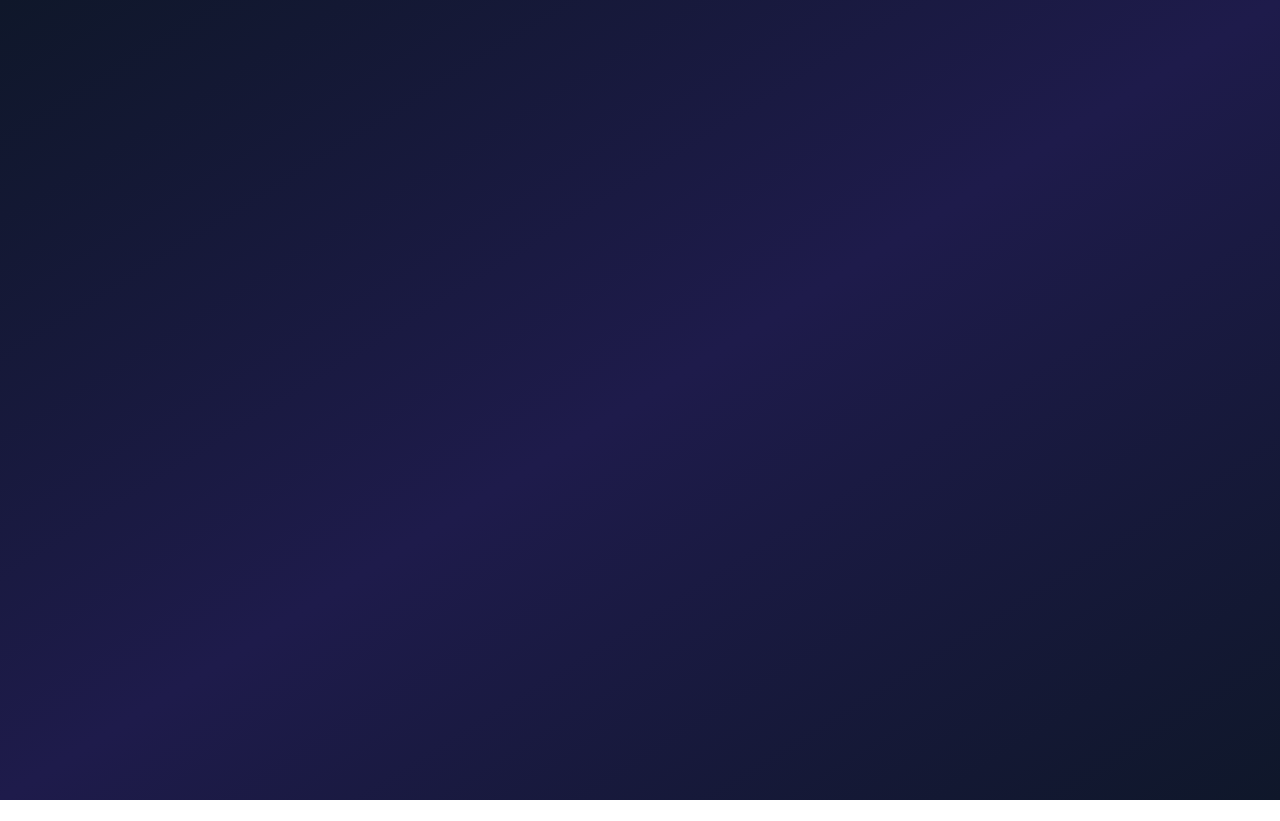
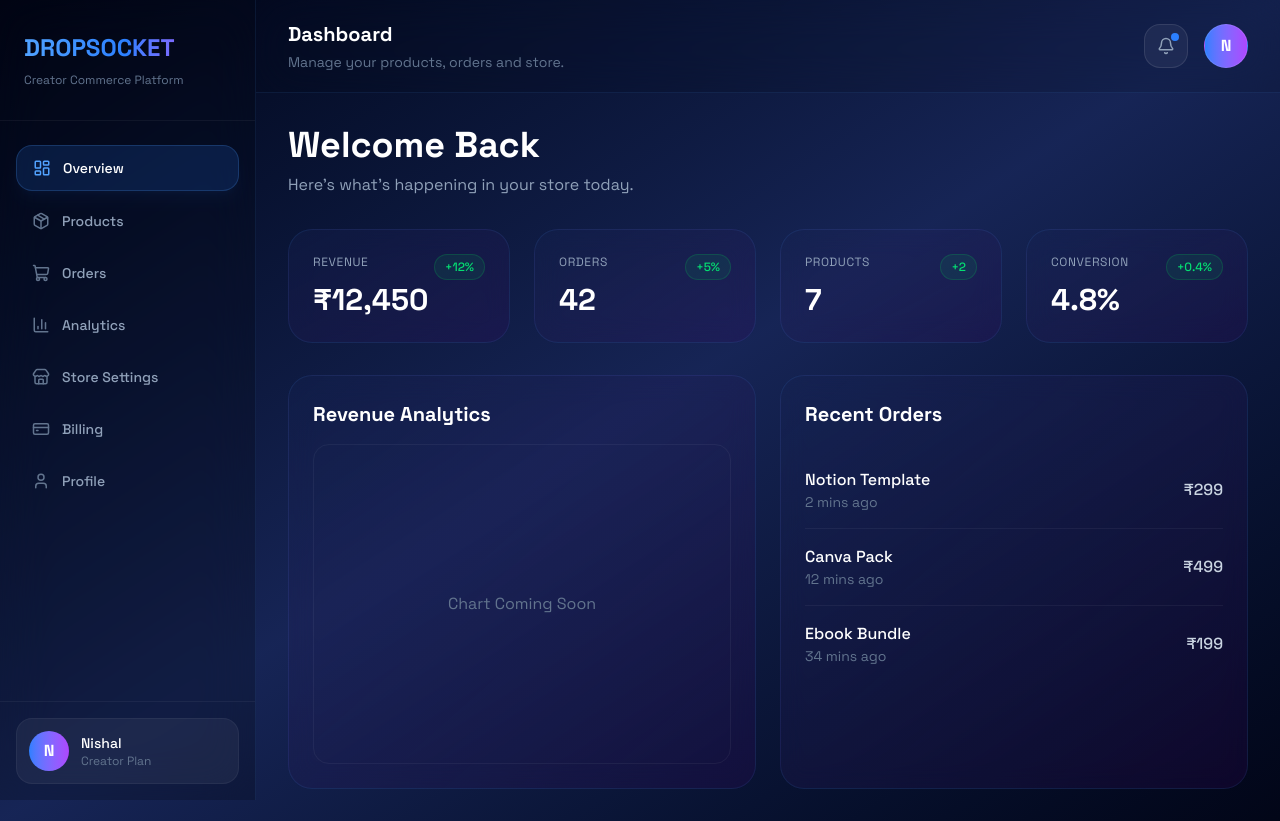
Before and after one commit to nishalcode0/dropsocket, a React (Vite) app in the folder frontend/: page /dashboard in a window 1280 px wide. Before the commit this address had no page. Before the commit the page ends 800 px from the top, so only its background shows below. Built offline with nearby package versions, Linux system fonts and the light colour scheme.

Commit message:
Finished creating the Dashboard for the SaaS

```diff
--- a/frontend/package.json
+++ b/frontend/package.json
@@ -12,7 +12,7 @@
   "dependencies": {
     "@tailwindcss/vite": "^4.3.0",
     "axios": "^1.16.1",
-    "lucide-react": "^1.16.0",
+    "lucide-react": "^1.17.0",
     "react": "^19.2.6",
     "react-dom": "^19.2.6",
     "react-hot-toast": "^2.6.0",
--- a/frontend/src/App.jsx
+++ b/frontend/src/App.jsx
@@ -4,6 +4,7 @@ import LandingPage from './pages/LandingPage.jsx'
 import PrivacyPolicy from './pages/PrivacyPolicy.jsx'
 import TermsOfService from './pages/TermsOfService.jsx'
 import BetaAccess from './pages/BetaAccess.jsx';
+import Dashboard from './pages/dashboard/Dashboard.jsx'
 
 export default function App(){
   return (
@@ -13,6 +14,7 @@ export default function App(){
         <Route path="/privacy" element={<PrivacyPolicy />} />
         <Route path="/terms" element={<TermsOfService />} />
         <Route path="/beta-access" element={<BetaAccess />} />
+        <Route path="/dashboard" element={<Dashboard />} />
       </Routes>
     </BrowserRouter>
   )
--- a/frontend/src/components/dashboard/DashboardHome.jsx
+++ b/frontend/src/components/dashboard/DashboardHome.jsx
@@ -0,0 +1,123 @@
+import DashboardLayout from './DashboardLayout';
+import DashboardStats from './DashboardStats';
+
+export default function DashboardHome() {
+  const recentOrders = [
+    {
+      product: 'Notion Template',
+      amount: '₹299',
+      time: '2 mins ago',
+    },
+    {
+      product: 'Canva Pack',
+      amount: '₹499',
+      time: '12 mins ago',
+    },
+    {
+      product: 'Ebook Bundle',
+      amount: '₹199',
+      time: '34 mins ago',
+    },
+  ];
+
+  return (
+    <DashboardLayout>
+      <div className="space-y-8">
+
+        {/* Header */}
+        <div>
+          <h1 className="text-4xl font-bold text-white">
+            Welcome Back
+          </h1>
+
+          <p className="text-slate-400 mt-2">
+            Here's what's happening in your store today.
+          </p>
+        </div>
+
+        {/* Stats */}
+        <div className="grid grid-cols-1 md:grid-cols-2 xl:grid-cols-4 gap-6">
+          <DashboardStats
+            title="Revenue"
+            value="₹12,450"
+            change="+12%"
+          />
+
+          <DashboardStats
+            title="Orders"
+            value="42"
+            change="+5%"
+          />
+
+          <DashboardStats
+            title="Products"
+            value="7"
+            change="+2"
+          />
+
+          <DashboardStats
+            title="Conversion"
+            value="4.8%"
+            change="+0.4%"
+          />
+
+        </div>
+
+        {/* Main Content */}
+        <div className="grid grid-cols-1 xl:grid-cols-2 gap-6">
+
+          {/* Analytics Card */}
+          <div className="rounded-3xl border border-blue-400/10 bg-linear-to-br from-blue-950/30 to-purple-950/20 backdrop-blur-md p-6">
+
+            <h2 className="text-xl font-semibold text-white mb-4">
+              Revenue Analytics
+            </h2>
+
+            <div className="h-80 rounded-2xl border border-white/5 flex items-center justify-center text-slate-500">
+              Chart Coming Soon
+            </div>
+
+          </div>
+
+          {/* Recent Orders */}
+          <div className="rounded-3xl border border-blue-400/10 bg-linear-to-br from-blue-950/30 to-purple-950/20 backdrop-blur-md p-6">
+
+            <h2 className="text-xl font-semibold text-white mb-6">
+              Recent Orders
+            </h2>
+
+            <div>
+              {recentOrders.map((order, index) => (
+                <div
+                  key={index}
+                  className="py-4 border-b border-white/5 last:border-none"
+                >
+                  <div className="flex justify-between items-center">
+
+                    <div>
+                      <p className="font-medium text-white">
+                        {order.product}
+                      </p>
+
+                      <p className="text-sm text-slate-500">
+                        {order.time}
+                      </p>
+                    </div>
+
+                    <span className="text-slate-300 font-medium">
+                      {order.amount}
+                    </span>
+
+                  </div>
+                </div>
+              ))}
+            </div>
+
+          </div>
+
+        </div>
+
+      </div>
+    </DashboardLayout>
+  );
+}
--- a/frontend/src/components/dashboard/DashboardLayout.jsx
+++ b/frontend/src/components/dashboard/DashboardLayout.jsx
@@ -0,0 +1,20 @@
+import DashboardSidebar from './DashboardSidebar.jsx';
+import DashboardNavbar from './DashboardNavbar.jsx';
+
+export default function DashboardLayout({ children }) {
+   return (
+    <div className="min-h-screen bg-linear-to-br from-slate-950 via-blue-950 to-slate-950 text-white">
+      <div className="flex">
+        <DashboardSidebar />
+
+        <div className="flex-1 ml-64">
+          <DashboardNavbar />
+
+          <main className="p-8">
+            {children}
+          </main>
+        </div>
+      </div>
+    </div>
+  );
+}
--- a/frontend/src/components/dashboard/DashboardNavbar.jsx
+++ b/frontend/src/components/dashboard/DashboardNavbar.jsx
@@ -0,0 +1,79 @@
+import { Bell } from "lucide-react";
+
+export default function DashboardNavbar() {
+  return (
+    <header className="sticky top-0 z-20 border-b border-blue-400/10 backdrop-blur-xl bg-black/10">
+
+      <div className="flex items-center justify-between px-8 py-5">
+
+        {/* Left Side */}
+        <div>
+          <h2 className="text-xl font-semibold text-white">
+            Dashboard
+          </h2>
+
+          <p className="text-sm text-slate-500 mt-1">
+            Manage your products, orders and store.
+          </p>
+        </div>
+
+        {/* Right Side */}
+        <div className="flex items-center gap-4">
+
+          <button
+            className="
+              relative
+              w-11
+              h-11
+              rounded-2xl
+              bg-white/5
+              border
+              border-white/10
+              flex
+              items-center
+              justify-center
+              text-slate-400
+              hover:text-white
+              hover:border-blue-400/20
+              transition-all
+              duration-300
+            "
+          >
+            <Bell size={18} />
+
+            <span className="
+              absolute
+              top-2
+              right-2
+              w-2
+              h-2
+              rounded-full
+              bg-blue-500
+            " />
+          </button>
+
+          <div className="
+            w-11
+            h-11
+            rounded-full
+            bg-linear-to-r
+            from-blue-500
+            to-purple-500
+            flex
+            items-center
+            justify-center
+            font-semibold
+            text-white
+            border
+            border-white/10
+          ">
+            N
+          </div>
+
+        </div>
+
+      </div>
+
+    </header>
+  );
+}
--- a/frontend/src/components/dashboard/DashboardSidebar.jsx
+++ b/frontend/src/components/dashboard/DashboardSidebar.jsx
@@ -0,0 +1,118 @@
+import {
+  LayoutDashboard,
+  Package,
+  ShoppingCart,
+  BarChart3,
+  Store,
+  CreditCard,
+  User,
+} from "lucide-react";
+
+export default function DashboardSidebar() {
+  const menuItems = [
+    {
+      name: "Overview",
+      icon: LayoutDashboard,
+      active: true,
+    },
+    {
+      name: "Products",
+      icon: Package,
+    },
+    {
+      name: "Orders",
+      icon: ShoppingCart,
+    },
+    {
+      name: "Analytics",
+      icon: BarChart3,
+    },
+    {
+      name: "Store Settings",
+      icon: Store,
+    },
+    {
+      name: "Billing",
+      icon: CreditCard,
+    },
+    {
+      name: "Profile",
+      icon: User,
+    },
+  ];
+
+  return (
+    <aside className="fixed left-0 top-0 h-screen w-64 border-r border-blue-400/10 bg-black/20 backdrop-blur-xl">
+
+      {/* Logo */}
+      <div className="px-6 py-8 border-b border-white/5">
+        <h1 className="text-2xl font-bold bg-linear-to-r from-blue-400 via-blue-500 to-purple-500 bg-clip-text text-transparent">
+          DROPSOCKET
+        </h1>
+
+        <p className="text-xs text-slate-500 mt-2">
+          Creator Commerce Platform
+        </p>
+      </div>
+
+      {/* Navigation */}
+      <nav className="px-4 py-6 space-y-2">
+
+        {menuItems.map((item) => {
+          const Icon = item.icon;
+
+          return (
+            <button
+              key={item.name}
+              className={`group flex items-center gap-3 w-full px-4 py-3 rounded-2xl transition-all duration-300
+                ${
+                  item.active
+                    ? "bg-blue-500/15 border border-blue-400/20 text-white shadow-lg shadow-blue-500/5"
+                    : "text-slate-400 hover:bg-white/5 hover:text-white"
+                }
+              `}
+            >
+              <Icon
+                size={18}
+                className={`${
+                  item.active
+                    ? "text-blue-400"
+                    : "text-slate-500 group-hover:text-blue-400"
+                }`}
+              />
+
+              <span className="font-medium text-sm">
+                {item.name}
+              </span>
+            </button>
+          );
+        })}
+
+      </nav>
+
+      {/* Bottom Profile */}
+      <div className="absolute bottom-0 left-0 w-full p-4 border-t border-white/5">
+
+        <div className="flex items-center gap-3 p-3 rounded-2xl bg-white/5 border border-white/5">
+
+          <div className="w-10 h-10 rounded-full bg-linear-to-r from-blue-500 to-purple-500 flex items-center justify-center font-semibold text-white">
+            N
+          </div>
+
+          <div>
+            <p className="text-sm font-medium text-white">
+              Nishal
+            </p>
+
+            <p className="text-xs text-slate-500">
+              Creator Plan
+            </p>
+          </div>
+
+        </div>
+
+      </div>
+
+    </aside>
+  );
+}
--- a/frontend/src/components/dashboard/DashboardStats.jsx
+++ b/frontend/src/components/dashboard/DashboardStats.jsx
@@ -0,0 +1,60 @@
+export default function DashboardStats({
+  title,
+  value,
+  change,
+}) {
+  return (
+    <div className="
+      rounded-3xl
+      border border-blue-400/10
+      bg-linear-to-br
+      from-blue-950/30
+      to-purple-950/20
+      backdrop-blur-md
+      p-6
+      transition-all
+      duration-300
+      hover:border-blue-400/20
+      hover:translate-y-[-2px]
+    ">
+
+      <div className="flex items-start justify-between">
+
+        <div>
+          <p className="
+            text-xs
+            uppercase
+            tracking-wider
+            text-slate-400
+          ">
+            {title}
+          </p>
+
+          <h3 className="
+            text-3xl
+            font-semibold
+            text-white
+            mt-3
+          ">
+            {value}
+          </h3>
+        </div>
+
+        <span className="
+          px-2.5
+          py-1
+          rounded-full
+          bg-green-500/10
+          border border-green-500/20
+          text-green-400
+          text-xs
+          font-medium
+        ">
+          {change}
+        </span>
+
+      </div>
+
+    </div>
+  );
+}
--- a/frontend/src/pages/dashboard/Dashboard.jsx
+++ b/frontend/src/pages/dashboard/Dashboard.jsx
@@ -0,0 +1,5 @@
+import DashboardHome from '../../components/dashboard/DashboardHome.jsx';
+
+export default function Dashboard() {
+  return <DashboardHome />;
+}
```
Also changed, not shown: 1 other file (tests, documents, lock files or other folders).
